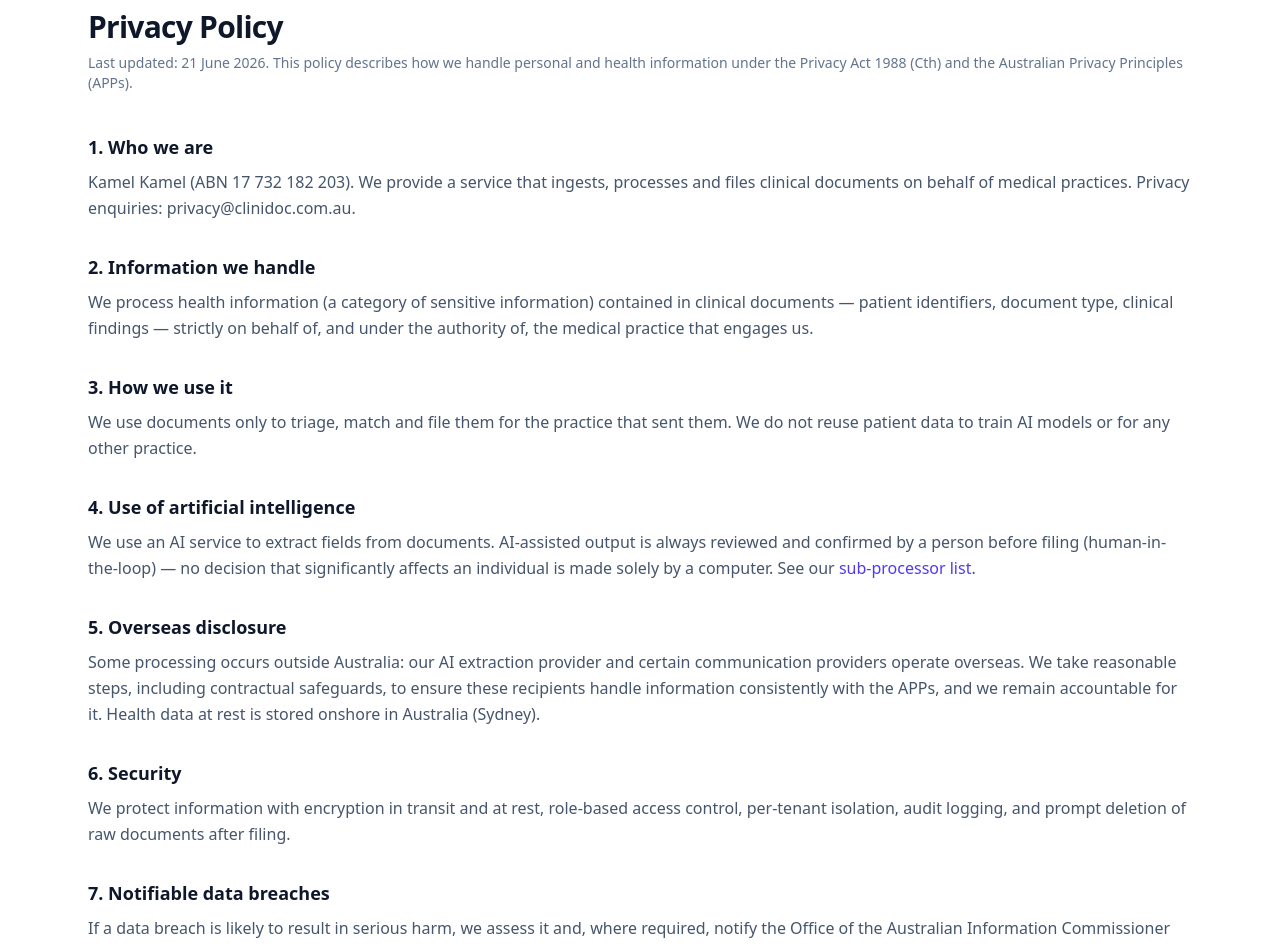
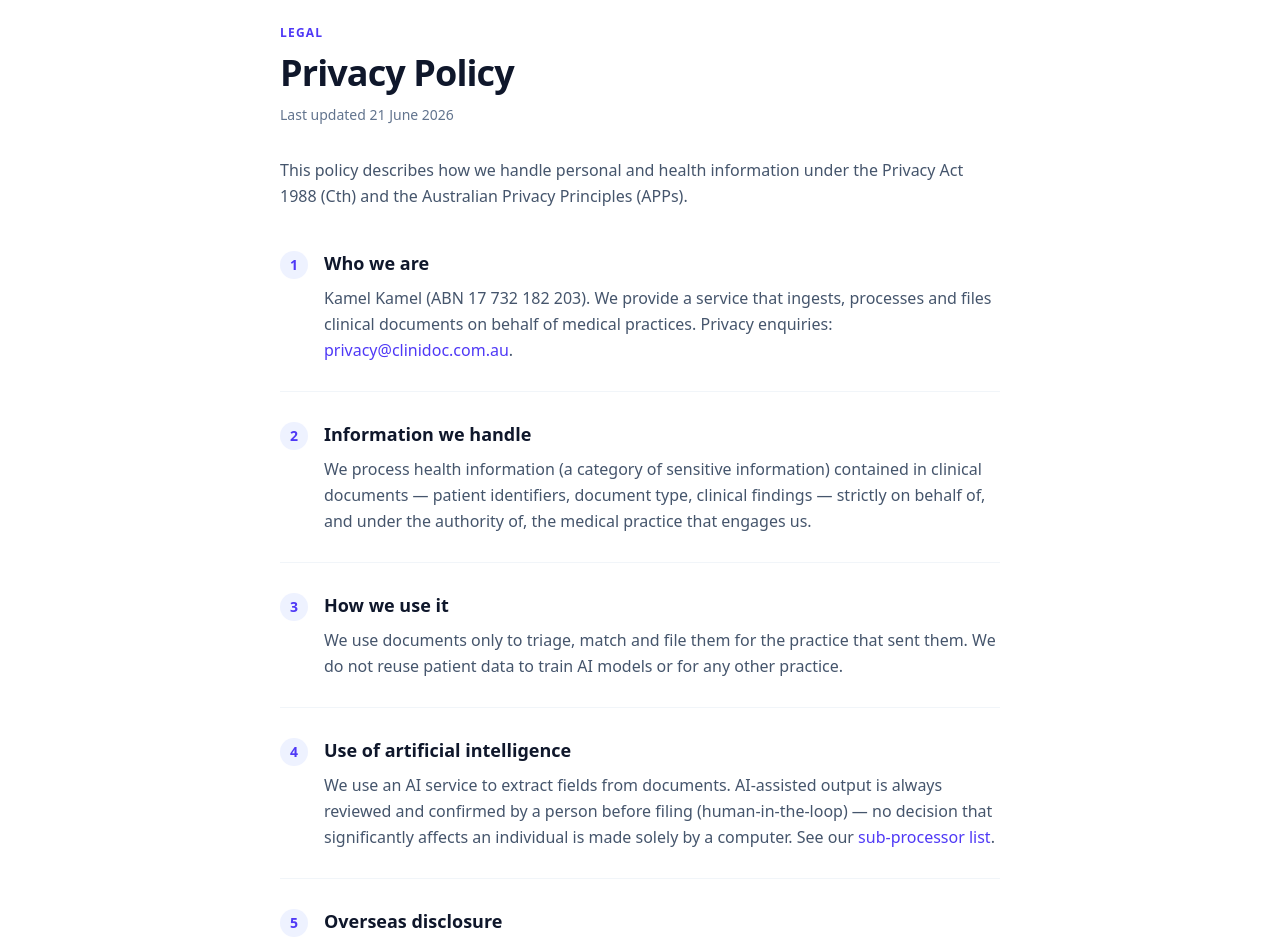
Before and after one commit to KamelMoohamed/inbound-docs-web, a Next.js app: page /privacy in a window 1280 px wide. Shown: the part 120-1066 px from the top of the page. Built offline with nearby package versions, Linux system fonts and the light colour scheme.

Commit message:
feat(web): match Privacy page to shared LegalDoc layout
Co-Authored-By: Claude Opus 4.8 <noreply@anthropic.com>

```diff
--- a/app/(marketing)/privacy/page.tsx
+++ b/app/(marketing)/privacy/page.tsx
@@ -1,117 +1,115 @@
-import { Section } from "@/components/marketing/Section";
+import { LegalDoc } from "@/components/marketing/LegalDoc";
 
 export const metadata = {
   title: "Privacy Policy — CliniDoc",
-  description: "How we handle personal and health information under the Privacy Act 1988 (Cth) and the Australian Privacy Principles.",
+  description:
+    "How we handle personal and health information under the Privacy Act 1988 (Cth) and the Australian Privacy Principles.",
 };
 
-const sections: { heading: string; body: React.ReactNode }[] = [
+const link = "font-medium text-indigo-600 hover:text-indigo-700";
+
+export default function PrivacyPage() {
+  return (
+    <LegalDoc
+      title="Privacy Policy"
+      updated="21 June 2026"
+      intro={
+        <>
+          This policy describes how we handle personal and health information under the Privacy Act 1988 (Cth)
+          and the Australian Privacy Principles (APPs).
+        </>
+      }
+      sections={[
         {
-    heading: "1. Who we are",
+          heading: "Who we are",
           body: (
-      <p>
+            <>
               Kamel Kamel (ABN 17 732 182 203). We provide a service that ingests, processes and files clinical
-        documents on behalf of medical practices. Privacy enquiries: privacy@clinidoc.com.au.
-      </p>
+              documents on behalf of medical practices. Privacy enquiries:{" "}
+              <a className={link} href="mailto:privacy@clinidoc.com.au">privacy@clinidoc.com.au</a>.
+            </>
           ),
         },
         {
-    heading: "2. Information we handle",
+          heading: "Information we handle",
           body: (
-      <p>
-        We process health information (a category of sensitive information) contained in clinical documents —
-        patient identifiers, document type, clinical findings — strictly on behalf of, and under the authority
-        of, the medical practice that engages us.
-      </p>
+            <>
+              We process health information (a category of sensitive information) contained in clinical documents
+              — patient identifiers, document type, clinical findings — strictly on behalf of, and under the
+              authority of, the medical practice that engages us.
+            </>
           ),
         },
         {
-    heading: "3. How we use it",
+          heading: "How we use it",
           body: (
-      <p>
-        We use documents only to triage, match and file them for the practice that sent them. We do not reuse
-        patient data to train AI models or for any other practice.
-      </p>
+            <>
+              We use documents only to triage, match and file them for the practice that sent them. We do not
+              reuse patient data to train AI models or for any other practice.
+            </>
           ),
         },
         {
-    heading: "4. Use of artificial intelligence",
+          heading: "Use of artificial intelligence",
           body: (
-      <p>
+            <>
               We use an AI service to extract fields from documents. AI-assisted output is always reviewed and
               confirmed by a person before filing (human-in-the-loop) — no decision that significantly affects an
               individual is made solely by a computer. See our{" "}
-        <a className="font-medium text-indigo-600 hover:text-indigo-700" href="/sub-processors">sub-processor list</a>.
-      </p>
+              <a className={link} href="/sub-processors">sub-processor list</a>.
+            </>
           ),
         },
         {
-    heading: "5. Overseas disclosure",
+          heading: "Overseas disclosure",
           body: (
-      <p>
+            <>
               Some processing occurs outside Australia: our AI extraction provider and certain communication
-        providers operate overseas. We take reasonable steps, including contractual safeguards, to ensure these
-        recipients handle information consistently with the APPs, and we remain accountable for it. Health data
-        at rest is stored onshore in Australia (Sydney).
-      </p>
+              providers operate overseas. We take reasonable steps, including contractual safeguards, to ensure
+              these recipients handle information consistently with the APPs, and we remain accountable for it.
+              Health data at rest is stored onshore in Australia (Sydney).
+            </>
           ),
         },
         {
-    heading: "6. Security",
+          heading: "Security",
           body: (
-      <p>
+            <>
               We protect information with encryption in transit and at rest, role-based access control, per-tenant
               isolation, audit logging, and prompt deletion of raw documents after filing.
-      </p>
+            </>
           ),
         },
         {
-    heading: "7. Notifiable data breaches",
+          heading: "Notifiable data breaches",
           body: (
-      <p>
+            <>
               If a data breach is likely to result in serious harm, we assess it and, where required, notify the
               Office of the Australian Information Commissioner (OAIC) and affected individuals as soon as
               practicable, in line with the Notifiable Data Breaches scheme.
-      </p>
+            </>
           ),
         },
         {
-    heading: "8. Access and correction",
+          heading: "Access and correction",
           body: (
-      <p>
+            <>
               Individuals may request access to, or correction of, their personal information by contacting the
               relevant medical practice; we support practices in responding to these requests.
-      </p>
+            </>
           ),
         },
         {
-    heading: "9. Contact & complaints",
+          heading: "Contact & complaints",
           body: (
-      <p>
-        Contact privacy@clinidoc.com.au. You may also complain to the OAIC at{" "}
-        <a className="font-medium text-indigo-600 hover:text-indigo-700" href="https://www.oaic.gov.au" target="_blank" rel="noreferrer">oaic.gov.au</a>.
-      </p>
+            <>
+              Contact <a className={link} href="mailto:privacy@clinidoc.com.au">privacy@clinidoc.com.au</a>. You
+              may also complain to the OAIC at{" "}
+              <a className={link} href="https://www.oaic.gov.au" target="_blank" rel="noreferrer">oaic.gov.au</a>.
+            </>
           ),
         },
-];
-
-export default function PrivacyPage() {
-  return (
-    <Section className="max-w-3xl">
-      <h1 className="text-3xl font-bold tracking-tight text-slate-900">Privacy Policy</h1>
-      <p className="mt-2 text-sm text-slate-500">
-        Last updated: 21 June 2026. This policy describes how we handle personal and health information under
-        the Privacy Act 1988 (Cth) and the Australian Privacy Principles (APPs).
-      </p>
-
-      <div className="mt-10 space-y-8">
-        {sections.map((s) => (
-          <section key={s.heading}>
-            <h2 className="text-lg font-semibold text-slate-900">{s.heading}</h2>
-            <div className="mt-2 text-slate-600 leading-relaxed">{s.body}</div>
-          </section>
-        ))}
-      </div>
-    </Section>
+      ]}
+    />
   );
 }
```
Lines whose indentation alone changed are shown as unchanged.
